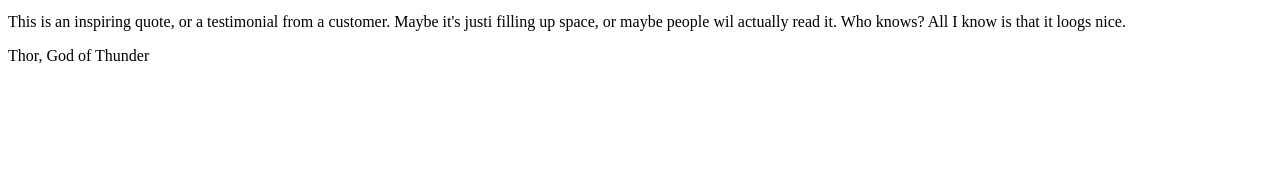
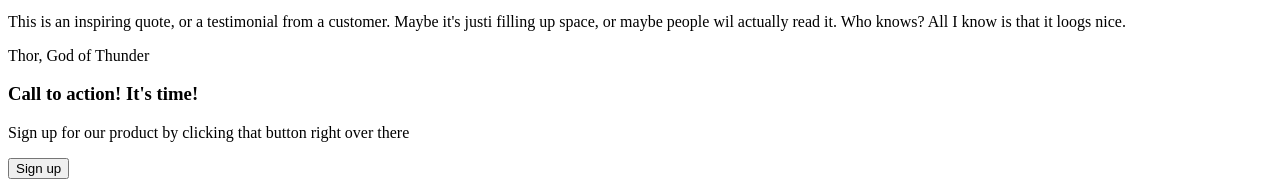
Before and after one commit to Bald-beard/Landing_Page, a plain HTML site: page index.html in a window 1280 px wide. Shown: the part 1962-2149 px from the top of the page. Before the commit the page ends 2043 px from the top, so only its background shows below. Drawn offline with Linux system fonts and the light colour scheme.

Commit message:
added sign up section

```diff
--- a/index.html
+++ b/index.html
@@ -80,6 +80,19 @@
         </div>
     </article>
 
+    <section>
+        <div class="sign_up_section">
+            <div class="sign_up_text">
+                <h3>Call to action! It's time!</h3>
+                <p>Sign up for our product by clicking that button
+                    right over there
+                </p>
+            </div>
+
+            <button type="button">Sign up</button>
+        </div>
+    </section>
+
 </body>
 
 </html>
```
